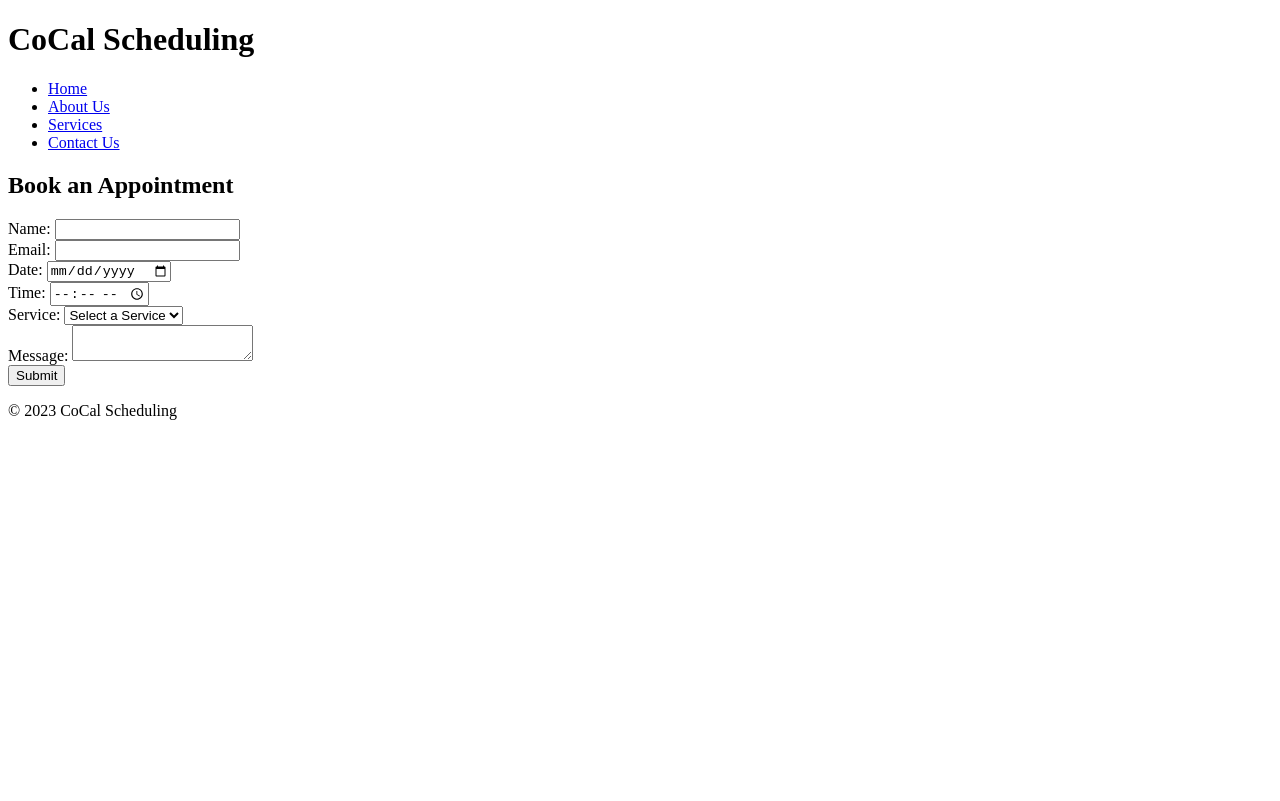
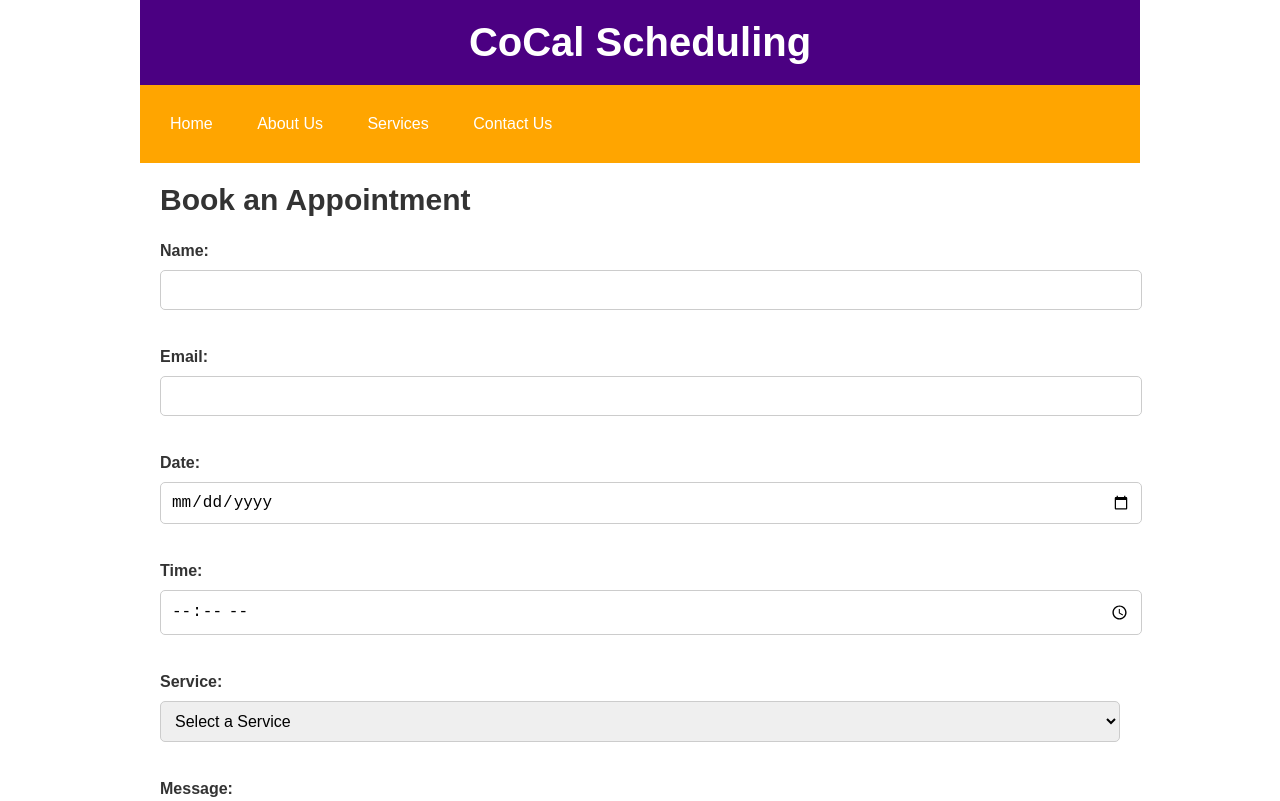
Before and after one commit to pedrocriado/MorganAndMorganAndMorgan, a plain HTML site: page web.html in a window 1280 px wide. Shown: the top 801 px of the page. Drawn offline with Linux system fonts and the light colour scheme.

Commit message:
intial html & css code

```diff
--- a/web.html
+++ b/web.html
@@ -4,6 +4,7 @@
     <title>CoCal Scheduling</title>
     <meta charset="UTF-8">
     <meta name="viewport" content="width=device-width, initial-scale=1.0">
+    <link rel="stylesheet" href="webm3.css">
   </head>
   <body>
     <header>
--- a/webm3.css
+++ b/webm3.css
@@ -0,0 +1,152 @@
+/* Global styles */
+
+body {
+    font-family: Arial, sans-serif;
+    margin: 0;
+    padding: 0;
+    color: #333;
+    background-color: #fff;
+}
+
+header,
+nav,
+main,
+footer {
+    margin: 0 auto;
+    max-width: 960px;
+    padding: 20px;
+}
+
+header {
+    background-color: #4b0082;
+    /* Purple */
+    color: #fff;
+}
+
+h1 {
+    margin: 0;
+    font-size: 40px;
+    text-align: center;
+}
+
+nav {
+    background-color: #ffa500;
+    /* Orange */
+}
+
+nav ul {
+    list-style: none;
+    margin: 0;
+    padding: 0;
+}
+
+nav li {
+    display: inline-block;
+    margin-right: 20px;
+}
+
+nav li:last-child {
+    margin-right: 0;
+}
+
+nav a {
+    display: block;
+    padding: 10px;
+    color: #fff;
+    text-decoration: none;
+}
+
+nav a:hover {
+    background-color: #fff;
+    color: #4b0082;
+    /* Purple */
+}
+
+main {
+    background-color: #fff;
+    padding: 20px;
+}
+
+h2 {
+    font-size: 30px;
+    margin-top: 0;
+}
+
+form {
+    margin-top: 20px;
+}
+
+label {
+    display: block;
+    font-weight: bold;
+    margin-bottom: 10px;
+}
+
+input[type="text"],
+input[type="email"],
+input[type="date"],
+input[type="time"],
+textarea,
+select {
+    display: block;
+    width: 100%;
+    padding: 10px;
+    margin-bottom: 20px;
+    border: 1px solid #ccc;
+    border-radius: 5px;
+    font-size: 16px;
+}
+
+select option {
+    font-size: 16px;
+}
+
+input[type="submit"] {
+    background-color: #ffa500;
+    /* Orange */
+    color: #fff;
+    border: none;
+    border-radius: 5px;
+    padding: 10px 20px;
+    font-size: 16px;
+    cursor: pointer;
+}
+
+input[type="submit"]:hover {
+    background-color: #4b0082;
+    /* Purple */
+}
+
+footer {
+    background-color: #4b0082;
+    /* Purple */
+    color: #fff;
+    text-align: center;
+    padding: 10px;
+    margin-top: 20px;
+}
+
+/* Responsive styles */
+
+@media screen and (max-width: 768px) {
+
+    header,
+    nav,
+    main,
+    footer {
+        padding: 10px;
+    }
+
+    h1 {
+        font-size: 30px;
+    }
+
+    nav li {
+        display: block;
+        margin-bottom: 10px;
+    }
+
+    nav li:last-child {
+        margin-bottom: 0;
+    }
+}
```
